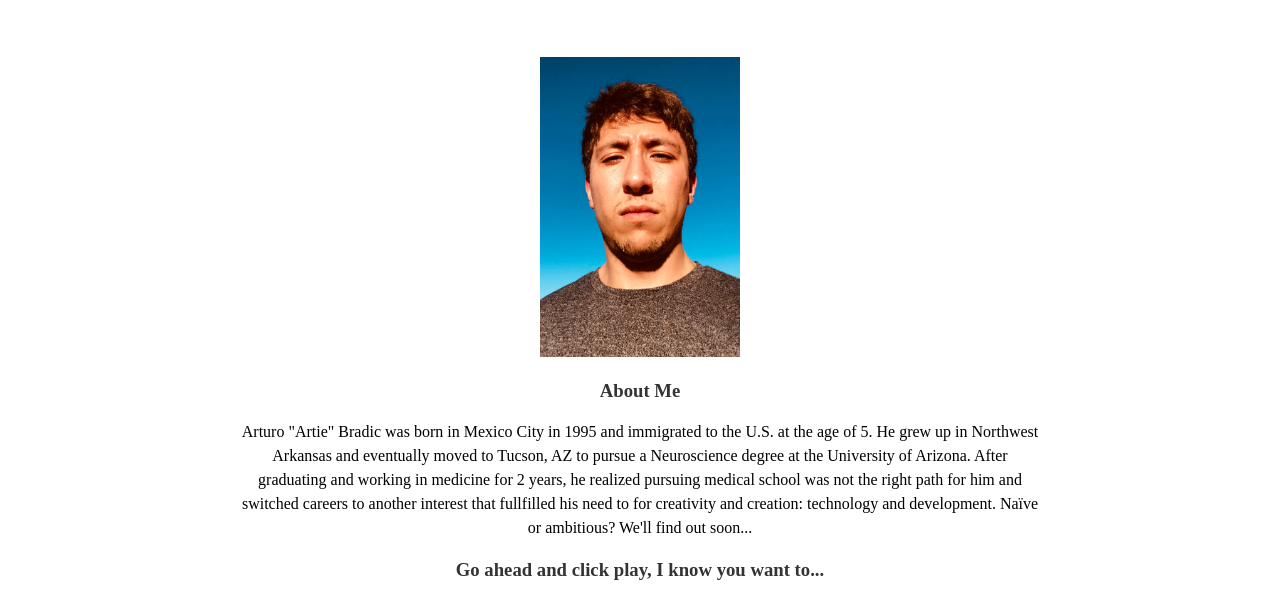
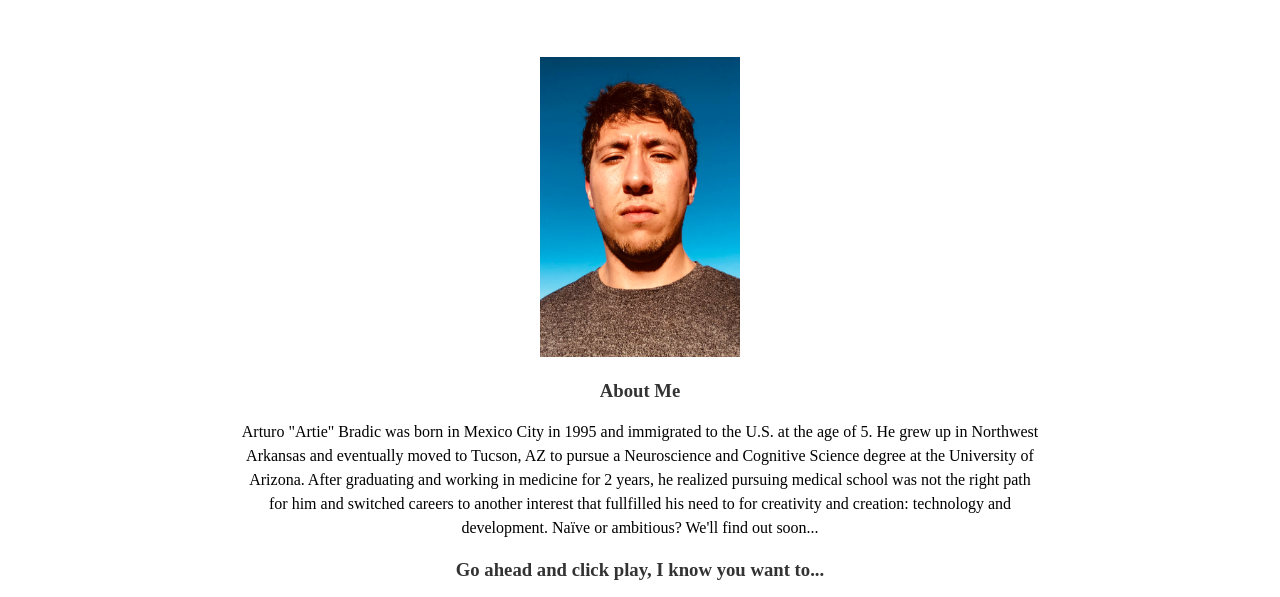
Before and after one commit to ArturoBradic/ArturoBradic.github.io, a plain HTML site: page about.html in a window 1280 px wide. Shown: the part 161-758 px from the top of the page. Drawn offline with Linux system fonts and the light colour scheme.

Commit message:
Update about.html

```diff
--- a/about.html
+++ b/about.html
@@ -30,7 +30,7 @@
   <h3 class="about-title">About Me</h3>
   <div class="about-content">
     <p> Arturo "Artie" Bradic was born in Mexico City in 1995 and immigrated to the U.S. at the age of 5. He grew up
-      in Northwest Arkansas and eventually moved to Tucson, AZ to pursue a Neuroscience degree at the University of Arizona.
+      in Northwest Arkansas and eventually moved to Tucson, AZ to pursue a Neuroscience and Cognitive Science degree at the University of Arizona.
       After graduating and working in medicine for 2 years, he realized pursuing medical school was not the right path for him
       and switched careers to another interest that fullfilled his need to for creativity and creation: technology and development.
       Naïve or ambitious? We'll find out soon...
```
